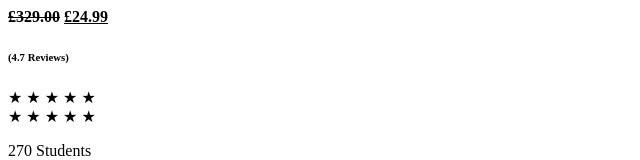
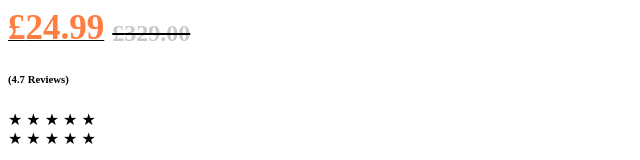
Before and after one commit to dishowrov/NextGen-single-course-page, a plain HTML site: page edit.htm in a window 1280 px wide. Shown: the top 160 px of the page, without its empty margins (0-640 px from the left). Drawn offline with Linux system fonts and the light colour scheme; some icons are missing.

Commit message:
hero part end

```diff
--- a/edit.htm
+++ b/edit.htm
@@ -7,7 +7,49 @@
     <title>Document</title>
 
     <style>
-        .dis-ng-hero-details {}
+        .dis-ng-hero-details .dis-ng-hero-details-left strong {
+            display: flex;
+            align-items: center;
+            justify-content: start;
+            gap: 8px;
+            flex-direction: row-reverse;
+        }
+
+        .dis-ng-hero-details del {
+            font-family: 'Plus Jakarta Sans';
+            font-size: 24px;
+            font-weight: 600;
+            margin-top: 10px;
+            opacity: 1;
+        }
+
+        .dis-ng-hero-details del span.woocommerce-Price-amount.amount {
+            color: #C8C8C8 !important;
+        }
+
+        .dis-ng-hero-details ins span.woocommerce-Price-amount.amount {
+            color: #FE7E41;
+            font-family: 'Plus Jakarta Sans';
+            font-size: 35px;
+            font-weight: 800;
+        }
+
+        .dis-ng-hero-details-left i.icon-wallet-money.right {
+            margin-bottom: 5px;
+        }
+
+        /* right part */
+
+        #dis-ng-hero-wrapper #dis-ng-hero .dis-ng-hero-left .dis-ng-hero-details .dis-ng-hero-details-right .dis-ng-hero-details-right-reviews {
+            display: flex;
+            justify-content: space-between;
+            gap: 11px;
+            align-items: normal;
+        }
+
+        .dis-ng-hero-details-right-students img {
+            margin-bottom: 5px
+        }
     </style>
 </head>
 
```
